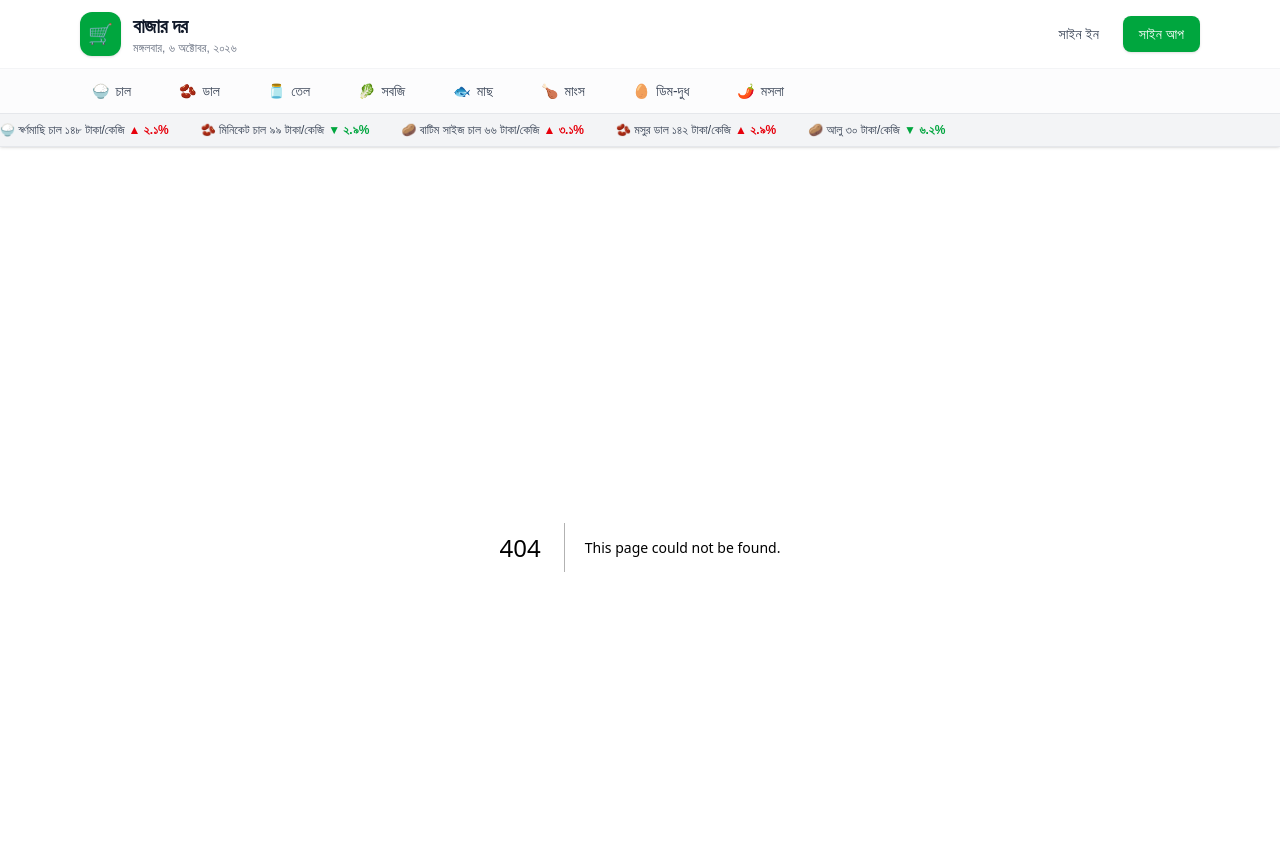
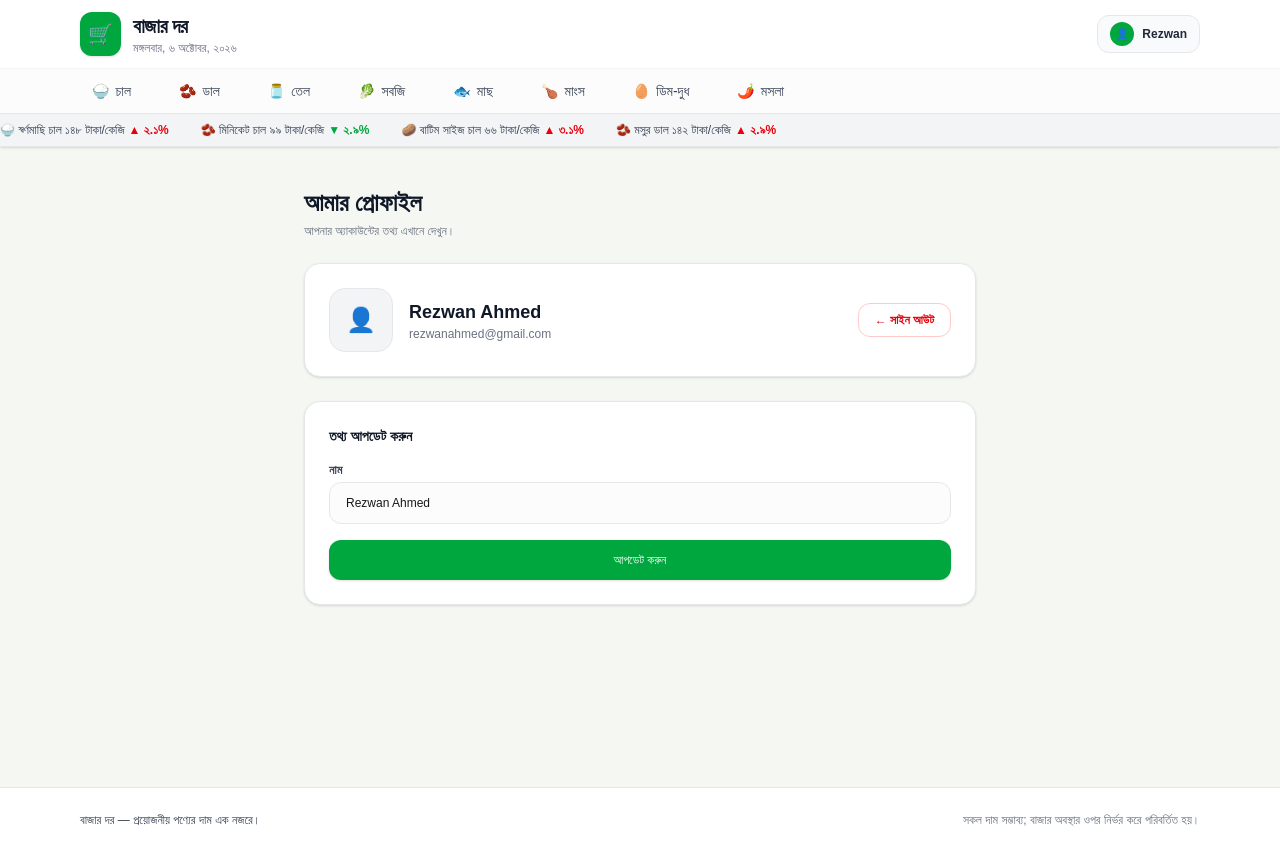
Before and after one commit to suvonath/Bazar-Dor, a Next.js app: page /profile in a window 1280 px wide. Before the commit this address had no page. Shown: the top 864 px of the page. Built offline with nearby package versions, Linux system fonts and the light colour scheme.

Commit message:
feat: add user profile management, profile update form, and app footer

```diff
--- a/src/app/layout.tsx
+++ b/src/app/layout.tsx
@@ -1,10 +1,11 @@
-import './globals.css';
-import Navbar from '../components/Navbar';
-import { Toaster } from 'react-hot-toast';
+import "./globals.css";
+import Navbar from "../components/Navbar";
+import { Toaster } from "react-hot-toast";
+import Footer from "../components/Footer";
 
 export const metadata = {
-  title: 'বাজার দর - Bazar Dor',
-  description: 'বাংলাদেশের নিত্যপ্রয়োজনীয় পণ্যের ট্র্যাকিং ওয়েব অ্যাপ',
+  title: "বাজার দর - Bazar Dor",
+  description: "বাংলাদেশের নিত্যপ্রয়োজনীয় পণ্যের ট্র্যাকিং ওয়েব অ্যাপ",
 };
 
 export default function RootLayout({
@@ -18,6 +19,7 @@ export default function RootLayout({
         <Toaster position="top-right" />
         <Navbar />
         <main>{children}</main>
+        <Footer />
       </body>
     </html>
   );
--- /dev/null
+++ b/src/app/profile/page.tsx
@@ -0,0 +1,88 @@
+'use client';
+
+import { useState } from 'react';
+import toast from 'react-hot-toast';
+
+export default function ProfilePage() {
+  const [name, setName] = useState('Rezwan Ahmed');
+  const [email] = useState('rezwanahmed@gmail.com');
+  const [loading, setLoading] = useState(false);
+
+  const handleUpdate = (e: React.FormEvent) => {
+    e.preventDefault();
+    if (!name.trim()) {
+      toast.error('নামের ঘরটি ফাঁকা রাখা যাবে না');
+      return;
+    }
+    setLoading(true);
+
+    // Simulated BetterAuth user update request (authClient.updateUser({ name }))
+    setTimeout(() => {
+      toast.success('তথ্য সফলভাবে আপডেট হয়েছে!');
+      setLoading(false);
+    }, 800);
+  };
+
+  const handleSignOut = () => {
+    toast.success('সফলভাবে সাইন আউট হয়েছে');
+    window.location.href = '/signin';
+  };
+
+  return (
+    <div className="min-h-[80vh] bg-[#F5F7F2] py-10 px-4">
+      <div className="max-w-2xl mx-auto space-y-6">
+
+        {/* Header */}
+        <div>
+          <h1 className="text-2xl font-bold text-gray-900">আমার প্রোফাইল</h1>
+          <p className="text-xs text-gray-500 mt-1">আপনার অ্যাকাউন্টের তথ্য এখানে দেখুন।</p>
+        </div>
+
+        {/* User Identity Card */}
+        <div className="bg-white rounded-2xl p-6 border border-gray-200 shadow-sm flex items-center justify-between gap-4">
+          <div className="flex items-center gap-4">
+            <div className="w-16 h-16 bg-gray-100 rounded-2xl flex items-center justify-center text-2xl border border-gray-200">
+              👤
+            </div>
+            <div>
+              <h2 className="text-lg font-bold text-gray-900">{name}</h2>
+              <p className="text-xs text-gray-500">{email}</p>
+            </div>
+          </div>
+          <button
+            onClick={handleSignOut}
+            className="border border-red-200 text-red-600 hover:bg-red-50 text-xs font-semibold px-4 py-2 rounded-xl transition"
+          >
+            ← সাইন আউট
+          </button>
+        </div>
+
+        {/* Update Information Form (Challenge C3) */}
+        <div className="bg-white rounded-2xl p-6 border border-gray-200 shadow-sm space-y-4">
+          <h3 className="text-sm font-bold text-gray-900">তথ্য আপডেট করুন</h3>
+
+          <form onSubmit={handleUpdate} className="space-y-4">
+            <div>
+              <label className="block text-xs font-semibold text-gray-700 mb-1">নাম</label>
+              <input
+                type="text"
+                value={name}
+                onChange={(e) => setName(e.target.value)}
+                className="w-full text-xs px-4 py-3 rounded-xl border border-gray-200 focus:outline-none focus:ring-2 focus:ring-green-500 bg-gray-50/50"
+              />
+            </div>
+
+            <button
+              type="submit"
+              disabled={loading}
+              className="w-full bg-green-600 hover:bg-green-700 text-white font-medium text-xs py-3 rounded-xl transition shadow-sm disabled:opacity-50"
+            >
+              {loading ? 'আপডেট হচ্ছে...' : 'আপডেট করুন'}
+            </button>
+          </form>
+        </div>
+
+      </div>
+    </div>
+  );
+}
--- /dev/null
+++ b/src/components/Footer.tsx
@@ -0,0 +1,14 @@
+export default function Footer() {
+  return (
+    <footer className="bg-white border-t border-gray-200 py-6 mt-auto">
+      <div className="max-w-6xl mx-auto px-4 flex flex-col sm:flex-row justify-between items-center text-xs text-gray-500 gap-2">
+        <p className="font-medium text-gray-700">
+          বাজার দর — প্রয়োজনীয় পণ্যের দাম এক নজরে।
+        </p>
+        <p>
+          সকল দাম সম্ভাব্য; বাজার অবস্থার ওপর নির্ভর করে পরিবর্তিত হয়।
+        </p>
+      </div>
+    </footer>
+  );
+}
--- a/src/components/Navbar.tsx
+++ b/src/components/Navbar.tsx
@@ -1,9 +1,12 @@
 'use client';
 import Link from 'next/link';
 import { usePathname } from 'next/navigation';
+import { useState } from 'react';
 
 export default function Navbar() {
   const pathname = usePathname();
+  // Simulated logged in state for demonstration
+  const [isLoggedIn, setIsLoggedIn] = useState(true);
 
   const categories = [
     { name: 'চাল', slug: 'chal', icon: '🍚' },
@@ -18,25 +21,48 @@ export default function Navbar() {
 
   return (
     <header className="bg-white shadow-sm sticky top-0 z-50">
-      {/* Top Row: Logo, Title, Date, and Auth */}
+      {/* Top Row: Logo, Title, Date, and Auth/Profile */}
       <div className="max-w-6xl mx-auto px-4 py-3 flex justify-between items-center">
         <div className="flex items-center gap-3">
           <div className="bg-green-600 text-white p-2 rounded-xl flex items-center justify-center text-xl shadow-sm">
             🛒
           </div>
           <div>
-            <Link href="/" className="font-bold text-xl text-gray-900 tracking-tight">বাজার দর</Link>
+            <Link href="/" className="font-bold text-xl text-gray-900 tracking-tight">
+              বাজার দর
+            </Link>
             <p className="text-xs text-gray-500">মঙ্গলবার, ৬ অক্টোবর, ২০২৬</p>
           </div>
         </div>
 
+        {/* Auth / Profile Area */}
         <div className="flex items-center gap-3">
-          <Link href="/signin" className="text-sm font-medium text-gray-700 hover:text-green-600 px-3 py-1.5 transition">
-            সাইন ইন
-          </Link>
-          <Link href="/signup" className="bg-green-600 text-white text-sm font-medium px-4 py-2 rounded-lg hover:bg-green-700 transition shadow-sm">
-            সাইন আপ
-          </Link>
+          {isLoggedIn ? (
+            <Link
+              href="/profile"
+              className="flex items-center gap-2 bg-gray-50 hover:bg-gray-100 border border-gray-200 px-3 py-1.5 rounded-xl transition text-xs font-semibold text-gray-800"
+            >
+              <span className="w-6 h-6 bg-green-600 text-white rounded-full flex items-center justify-center text-[10px]">
+                👤
+              </span>
+              <span>Rezwan</span>
+            </Link>
+          ) : (
+            <>
+              <Link
+                href="/signin"
+                className="text-sm font-medium text-gray-700 hover:text-green-600 px-3 py-1.5 transition"
+              >
+                সাইন ইন
+              </Link>
+              <Link
+                href="/signup"
+                className="bg-green-600 text-white text-sm font-medium px-4 py-2 rounded-lg hover:bg-green-700 transition shadow-sm"
+              >
+                সাইন আপ
+              </Link>
+            </>
+          )}
         </div>
       </div>
 
@@ -66,11 +92,18 @@ export default function Navbar() {
       {/* Price Ticker Marquee */}
       <div className="bg-gray-100 border-y border-gray-200 py-2 overflow-hidden whitespace-nowrap text-xs text-gray-700">
         <div className="inline-flex gap-8 animate-marquee">
-          <span className="flex items-center gap-1">🍚 স্বর্ণমাছি চাল ১৪৮ টাকা/কেজি <span className="text-red-600 font-semibold">▲ ২.১%</span></span>
-          <span className="flex items-center gap-1">🫘 মিনিকেট চাল ৯৯ টাকা/কেজি <span className="text-green-600 font-semibold">▼ ২.৯%</span></span>
-          <span className="flex items-center gap-1">🥔 বাটিম সাইজ চাল ৬৬ টাকা/কেজি <span className="text-red-600 font-semibold">▲ ৩.১%</span></span>
-          <span className="flex items-center gap-1">🫘 মসুর ডাল ১৪২ টাকা/কেজি <span className="text-red-600 font-semibold">▲ ২.৯%</span></span>
-          <span className="flex items-center gap-1">🥔 আলু ৩০ টাকা/কেজি <span className="text-green-600 font-semibold">▼ ৬.২%</span></span>
+          <span className="flex items-center gap-1">
+            🍚 স্বর্ণমাছি চাল ১৪৮ টাকা/কেজি <span className="text-red-600 font-semibold">▲ ২.১%</span>
+          </span>
+          <span className="flex items-center gap-1">
+            🫘 মিনিকেট চাল ৯৯ টাকা/কেজি <span className="text-green-600 font-semibold">▼ ২.৯%</span>
+          </span>
+          <span className="flex items-center gap-1">
+            🥔 বাটিম সাইজ চাল ৬৬ টাকা/কেজি <span className="text-red-600 font-semibold">▲ ৩.১%</span>
+          </span>
+          <span className="flex items-center gap-1">
+            🫘 মসুর ডাল ১৪২ টাকা/কেজি <span className="text-red-600 font-semibold">▲ ২.৯%</span>
+          </span>
         </div>
       </div>
     </header>
```
